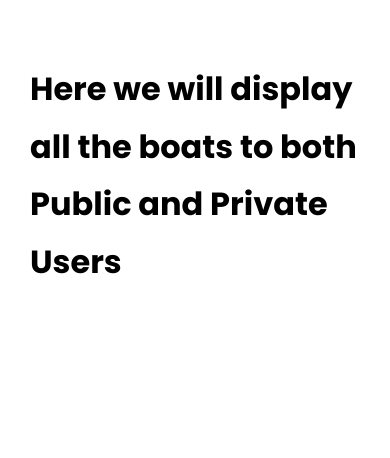
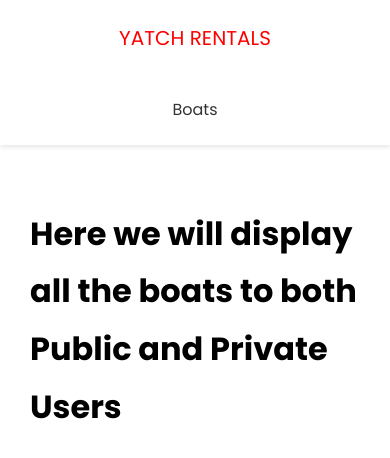
Before and after one commit to blksmth1725/Yatch_Rentals, a Next.js app in the folder yatch_rentals_frontend/: page /boats in a window 390 px wide. Shown: the top 458 px of the page. Built offline with nearby package versions, Linux system fonts and the light colour scheme.

Commit message:
Solved runtime error with Layout and Header component. ISSUE => Within header component, while using <Link/> and passing in an <a/> I missplaced the <a/> and it made the compiler timeout... stating that it "it only expects one chil"

```diff
--- /dev/null
+++ b/yatch_rentals_frontend/components/Header.js
@@ -0,0 +1,24 @@
+import Link from "next/link";
+import styles from "../styles/Header.module.css";
+
+export default function Header() {
+  return (
+    <header className={styles.header}>
+      <div className={styles.logo}>
+        <Link href="/">
+          <a> Yatch Rentals </a>
+        </Link>
+      </div>
+
+      <nav>
+        <ul>
+          <li>
+            <Link href="/boats">
+              <a> Boats </a>
+            </Link>
+          </li>
+        </ul>
+      </nav>
+    </header>
+  );
+}
--- a/yatch_rentals_frontend/components/Layout.js
+++ b/yatch_rentals_frontend/components/Layout.js
@@ -1,4 +1,5 @@
 import Head from "next/head";
+import Header from "./Header";
 import styles from "../styles/Layout.module.css";
 
 export default function Layout({ title, keywords, description, children }) {
@@ -9,6 +10,8 @@
         <meta name="description" content={description} />
         <meta name="keywords" content={keywords} />
       </Head>
+
+      <Header />
       <div className={styles.container}>{children}</div>
     </div>
   );
--- /dev/null
+++ b/yatch_rentals_frontend/styles/Header.module.css
@@ -0,0 +1,56 @@
+.header {
+  display: flex;
+  justify-content: space-between;
+  align-items: center;
+  background: #fff;
+  color: #333;
+  height: 60px;
+  padding: 0 30px;
+  box-shadow: 0 2px 5px rgba(0, 0, 0, 0.1);
+}
+
+.header a {
+  color: #333;
+  margin-right: 20px;
+}
+
+.header a:hover {
+  color: #000;
+}
+.header ul {
+  display: flex;
+  align-items: center;
+  justify-content: center;
+  list-style: none;
+}
+
+.logo {
+  color: red;
+  font-size: 20px;
+  text-transform: uppercase;
+}
+
+.logo a {
+  color: red;
+}
+
+@media (max-width: 768px) {
+  .header {
+    flex-direction: column;
+    height: auto;
+  }
+
+  .header ul {
+    margin: 20px 0;
+    flex-direction: column;
+    text-align: center;
+  }
+
+  .header a {
+    margin-right: 0;
+  }
+
+  .logo {
+    margin: 20px 0;
+  }
+}
```
